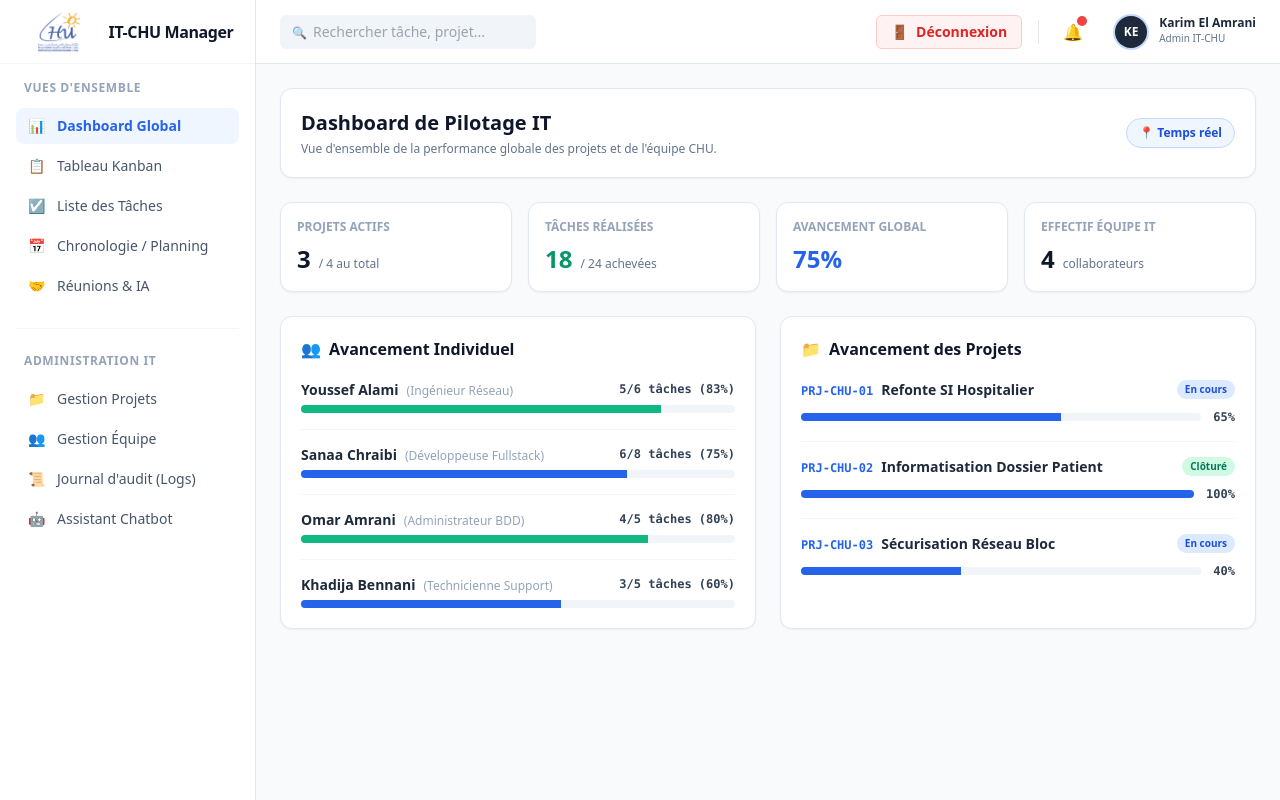
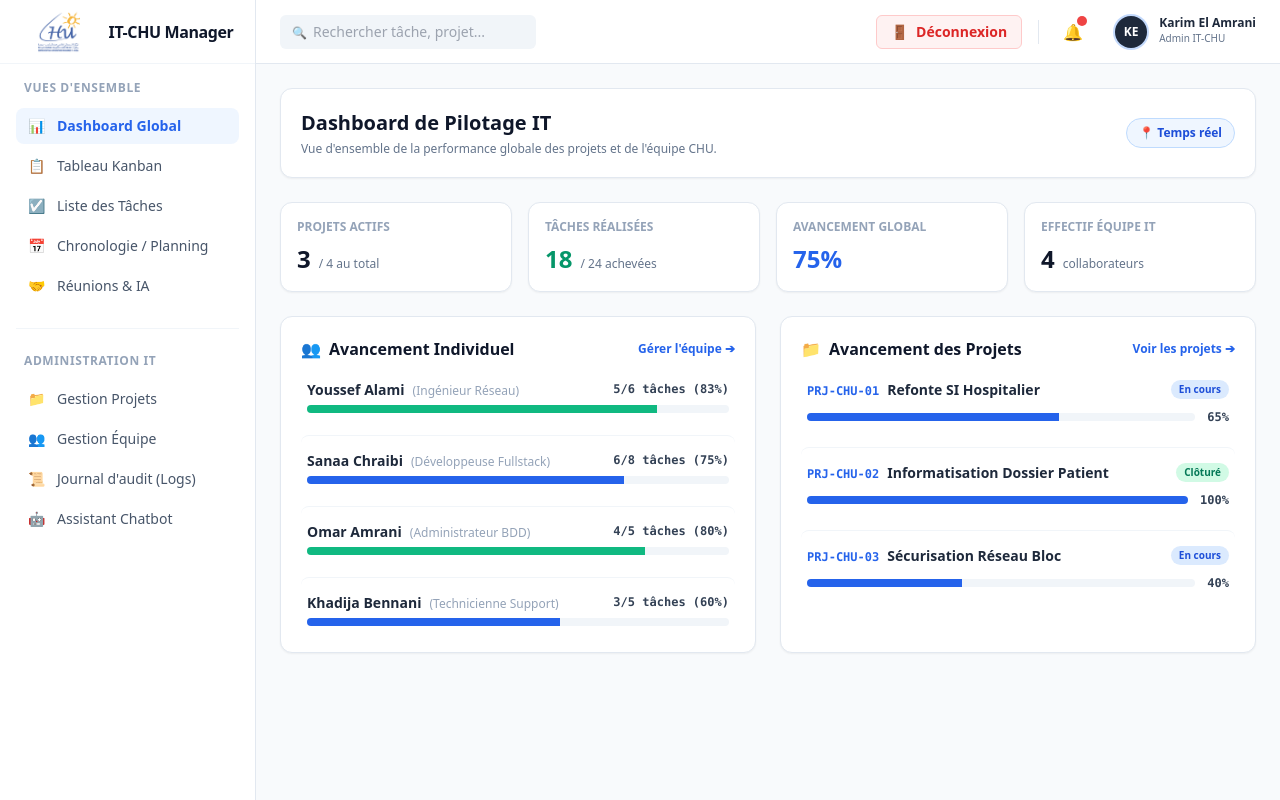
Before and after one commit to hind-bass/gestion-projet-CHU, a React (Vite) app in the folder frontend/: page / in a window 1280 px wide. Both pictures are taken after typing "name@example.com", "Sample123" into the empty fields and a click on the button "Se connecter ➔". Built offline with nearby package versions, Linux system fonts and the light colour scheme.

Commit message:
Update Dashboard.jsx

```diff
--- a/frontend/src/components/Dashboard.jsx
+++ b/frontend/src/components/Dashboard.jsx
@@ -1,6 +1,6 @@
 import React from 'react';
 
-export default function Dashboard() {
+export default function Dashboard({ onNavigate }) {
   // Données globales synthétiques
   const stats = {
     totalProjets: 4,
@@ -69,9 +69,14 @@ export default function Dashboard() {
         </span>
       </div>
 
-      {/* CARTE DES KPIS / INDICATEURS CLÉS */}
+      {/* CARTE DES KPIS / INDICATEURS CLÉS (CLIQUABLES) */}
       <div className="grid grid-cols-1 md:grid-cols-4 gap-4">
-        <div className="bg-white p-4 rounded-xl border border-slate-200 shadow-sm">
+
+        {/* Projets Actifs -> Redirige vers 'projects' */}
+        <div
+          onClick={() => onNavigate && onNavigate('projects')}
+          className="bg-white p-4 rounded-xl border border-slate-200 shadow-sm cursor-pointer hover:border-blue-500 hover:shadow-md transition-all active:scale-98"
+        >
           <p className="text-xs font-semibold text-slate-400 uppercase">Projets Actifs</p>
           <div className="flex items-baseline gap-2 mt-2">
             <span className="text-2xl font-bold text-slate-900">{stats.projetsEnCours}</span>
@@ -79,7 +84,11 @@ export default function Dashboard() {
           </div>
         </div>
 
-        <div className="bg-white p-4 rounded-xl border border-slate-200 shadow-sm">
+        {/* Tâches Réalisées -> Redirige vers 'tasks' */}
+        <div
+          onClick={() => onNavigate && onNavigate('tasks')}
+          className="bg-white p-4 rounded-xl border border-slate-200 shadow-sm cursor-pointer hover:border-emerald-500 hover:shadow-md transition-all active:scale-98"
+        >
           <p className="text-xs font-semibold text-slate-400 uppercase">Tâches Réalisées</p>
           <div className="flex items-baseline gap-2 mt-2">
             <span className="text-2xl font-bold text-emerald-600">{stats.tachesTerminees}</span>
@@ -87,20 +96,29 @@ export default function Dashboard() {
           </div>
         </div>
 
-        <div className="bg-white p-4 rounded-xl border border-slate-200 shadow-sm">
+        {/* Avancement Global -> Redirige vers 'timeline' */}
+        <div
+          onClick={() => onNavigate && onNavigate('timeline')}
+          className="bg-white p-4 rounded-xl border border-slate-200 shadow-sm cursor-pointer hover:border-blue-500 hover:shadow-md transition-all active:scale-98"
+        >
           <p className="text-xs font-semibold text-slate-400 uppercase">Avancement Global</p>
           <div className="flex items-baseline gap-2 mt-2">
             <span className="text-2xl font-bold text-blue-600">{stats.progressionGlobale}%</span>
           </div>
         </div>
 
-        <div className="bg-white p-4 rounded-xl border border-slate-200 shadow-sm">
+        {/* Effectif Équipe IT -> Redirige vers 'team' */}
+        <div
+          onClick={() => onNavigate && onNavigate('team')}
+          className="bg-white p-4 rounded-xl border border-slate-200 shadow-sm cursor-pointer hover:border-indigo-500 hover:shadow-md transition-all active:scale-98"
+        >
           <p className="text-xs font-semibold text-slate-400 uppercase">Effectif Équipe IT</p>
           <div className="flex items-baseline gap-2 mt-2">
             <span className="text-2xl font-bold text-slate-900">{stats.membresActifs}</span>
             <span className="text-xs text-slate-500">collaborateurs</span>
           </div>
         </div>
+
       </div>
 
       {/* SECTION DOUBLE : SUIVI INDIVIDUEL + AVANCEMENT DES PROJETS */}
@@ -108,13 +126,25 @@ export default function Dashboard() {
 
         {/* 1. Suivi Individuel de l'Équipe */}
         <div className="bg-white p-5 rounded-xl border border-slate-200 shadow-sm space-y-4">
+          <div className="flex justify-between items-center">
             <h2 className="text-base font-bold text-slate-900 flex items-center gap-2">
               <span>👥</span> Avancement Individuel
             </h2>
+            <button
+              onClick={() => onNavigate && onNavigate('team')}
+              className="text-xs text-blue-600 hover:underline font-semibold"
+            >
+              Gérer l'équipe ➔
+            </button>
+          </div>
 
           <div className="space-y-4 divide-y divide-slate-100">
             {teamPerformance.map((m) => (
-              <div key={m.id} className="pt-3 first:pt-0">
+              <div
+                key={m.id}
+                onClick={() => onNavigate && onNavigate('team')}
+                className="pt-3 first:pt-0 cursor-pointer hover:bg-slate-50 p-1.5 rounded-lg transition-colors"
+              >
                 <div className="flex justify-between items-center mb-1">
                   <div>
                     <span className="font-semibold text-sm text-slate-800">{m.nom}</span>
@@ -141,13 +171,25 @@ export default function Dashboard() {
 
         {/* 2. Aperçu des Projets CHU */}
         <div className="bg-white p-5 rounded-xl border border-slate-200 shadow-sm space-y-4">
+          <div className="flex justify-between items-center">
             <h2 className="text-base font-bold text-slate-900 flex items-center gap-2">
               <span>📁</span> Avancement des Projets
             </h2>
+            <button
+              onClick={() => onNavigate && onNavigate('projects')}
+              className="text-xs text-blue-600 hover:underline font-semibold"
+            >
+              Voir les projets ➔
+            </button>
+          </div>
 
           <div className="space-y-4 divide-y divide-slate-100">
             {projectsOverview.map((p) => (
-              <div key={p.code} className="pt-3 first:pt-0">
+              <div
+                key={p.code}
+                onClick={() => onNavigate && onNavigate('projects')}
+                className="pt-3 first:pt-0 cursor-pointer hover:bg-slate-50 p-1.5 rounded-lg transition-colors"
+              >
                 <div className="flex justify-between items-center mb-1">
                   <div>
                     <span className="text-xs font-mono font-bold text-blue-600 mr-2">{p.code}</span>
```
Lines whose indentation alone changed are shown as unchanged.
